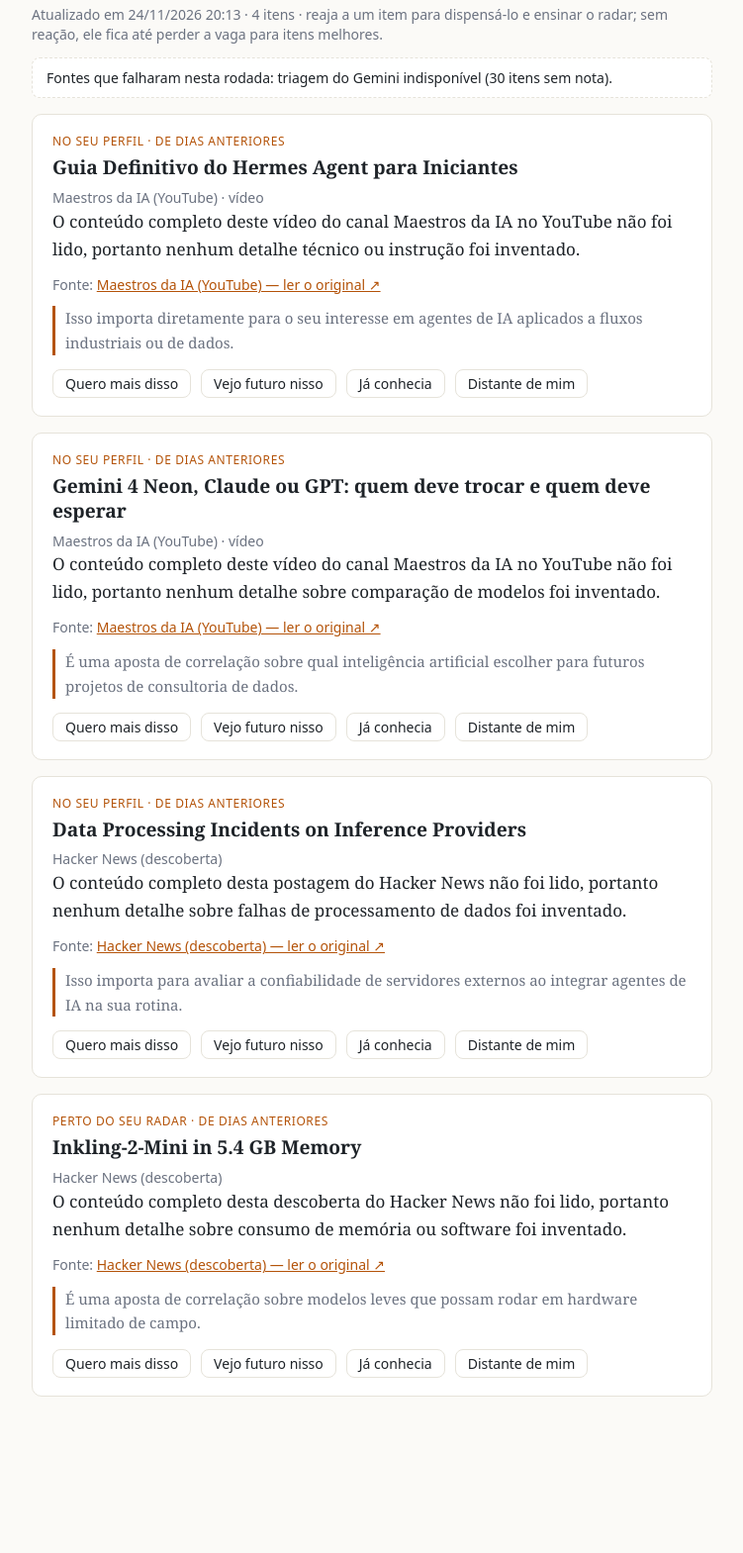
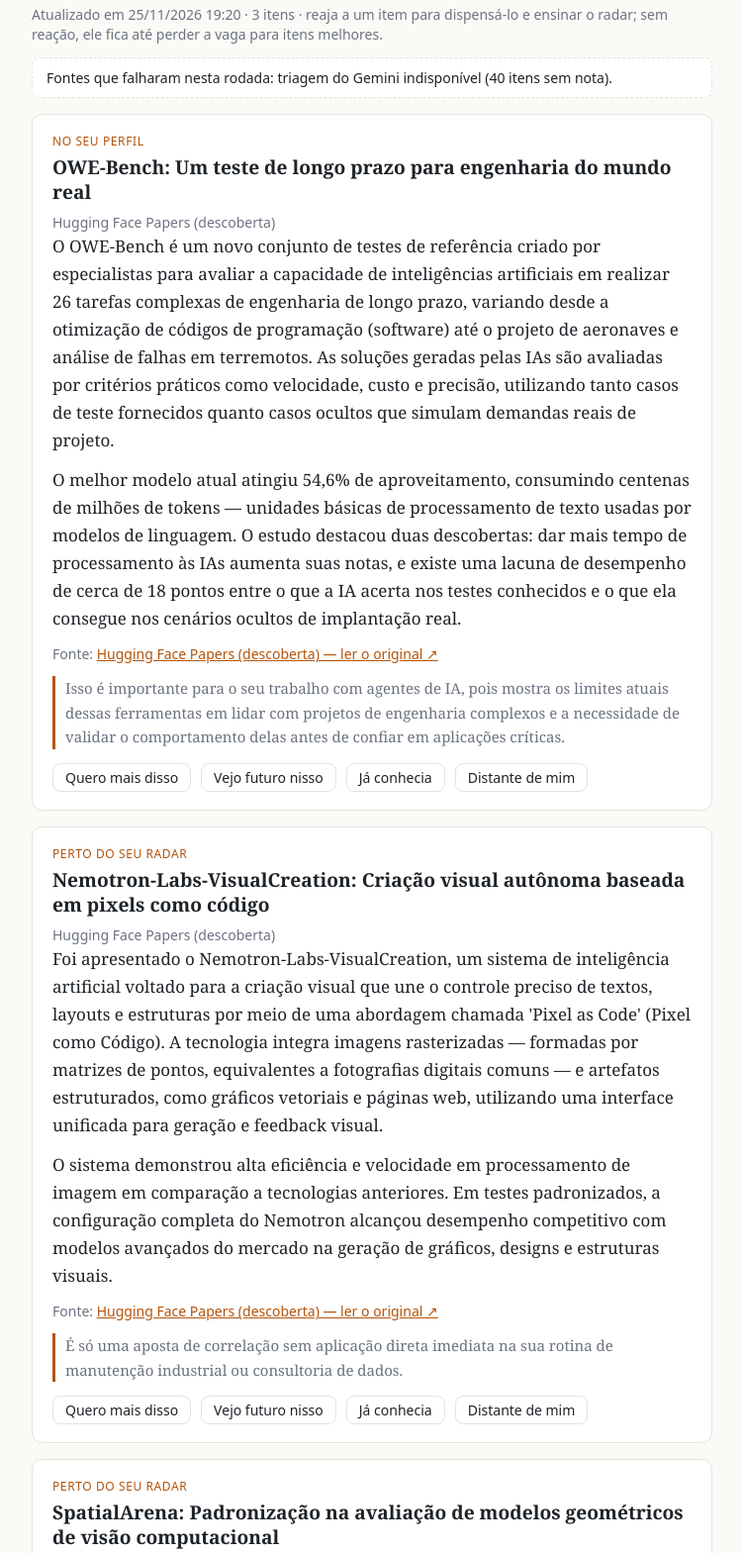
Before and after one commit to lkfrota/radar-ia, a plain HTML site: page docs/index.html in a window 1280 px wide. Shown: the part 120-1689 px from the top of the page at 99% size, without its empty margins (264-1015 px from the left). Before the commit the page ends 1627 px from the top, so only its background shows below. Drawn offline with Linux system fonts and the light colour scheme.

Commit message:
radar: rodada 2026-11-25

```diff
--- a/docs/index.html
+++ b/docs/index.html
@@ -41,18 +41,19 @@
     <nav><a href="index.html">Hoje</a><a href="config.html">Configurar</a></nav>
   </header>
 
-<p class="meta">Atualizado em 24/11/2026 20:13 · 4 itens · reaja a um item para dispensá-lo e ensinar o radar; sem reação, ele fica até perder a vaga para itens melhores.</p>
-
-<p class="aviso">Fontes que falharam nesta rodada: triagem do Gemini indisponível (30 itens sem nota).</p>
+<p class="meta">Atualizado em 25/11/2026 19:20 · 3 itens · reaja a um item para dispensá-lo e ensinar o radar; sem reação, ele fica até perder a vaga para itens melhores.</p>
 
 
-<article data-url="https://www.youtube.com/watch?v=8sV6rsGFCS8" data-tema="agentes de ia" data-fonte="Maestros da IA (YouTube)">
-  <div class="tag">No seu perfil · de dias anteriores</div>
-  <h2><a href="https://www.youtube.com/watch?v=8sV6rsGFCS8" target="_blank" rel="noopener">Guia Definitivo do Hermes Agent para Iniciantes</a></h2>
-  <div class="meta">Maestros da IA (YouTube) · vídeo</div>
-  <p>O conteúdo completo deste vídeo do canal Maestros da IA no YouTube não foi lido, portanto nenhum detalhe técnico ou instrução foi inventado.</p>
-  <p class="meta fonte">Fonte: <a href="https://www.youtube.com/watch?v=8sV6rsGFCS8" target="_blank" rel="noopener">Maestros da IA (YouTube) — ler o original ↗</a></p>
-  <div class="porque">Isso importa diretamente para o seu interesse em agentes de IA aplicados a fluxos industriais ou de dados.</div>
+<p class="aviso">Fontes que falharam nesta rodada: triagem do Gemini indisponível (40 itens sem nota).</p>
+
+
+<article data-url="https://huggingface.co/papers/2611.30017" data-tema="engenharia e agentes" data-fonte="Hugging Face Papers (descoberta)">
+  <div class="tag">No seu perfil</div>
+  <h2><a href="https://huggingface.co/papers/2611.30017" target="_blank" rel="noopener">OWE-Bench: Um teste de longo prazo para engenharia do mundo real</a></h2>
+  <div class="meta">Hugging Face Papers (descoberta)</div>
+  <p>O OWE-Bench é um novo conjunto de testes de referência criado por especialistas para avaliar a capacidade de inteligências artificiais em realizar 26 tarefas complexas de engenharia de longo prazo, variando desde a otimização de códigos de programação (software) até o projeto de aeronaves e análise de falhas em terremotos. As soluções geradas pelas IAs são avaliadas por critérios práticos como velocidade, custo e precisão, utilizando tanto casos de teste fornecidos quanto casos ocultos que simulam demandas reais de projeto.</p><p>O melhor modelo atual atingiu 54,6% de aproveitamento, consumindo centenas de milhões de tokens — unidades básicas de processamento de texto usadas por modelos de linguagem. O estudo destacou duas descobertas: dar mais tempo de processamento às IAs aumenta suas notas, e existe uma lacuna de desempenho de cerca de 18 pontos entre o que a IA acerta nos testes conhecidos e o que ela consegue nos cenários ocultos de implantação real.</p>
+  <p class="meta fonte">Fonte: <a href="https://huggingface.co/papers/2611.30017" target="_blank" rel="noopener">Hugging Face Papers (descoberta) — ler o original ↗</a></p>
+  <div class="porque">Isso é importante para o seu trabalho com agentes de IA, pois mostra os limites atuais dessas ferramentas em lidar com projetos de engenharia complexos e a necessidade de validar o comportamento delas antes de confiar em aplicações críticas.</div>
   <div class="acoes">
     <button data-acao="quero_mais" title="Tem gancho com o que faço: quero mais conteúdo assim">Quero mais disso</button>
     <button data-acao="futuro" title="Não aplico hoje, mas é um cenário que preciso acompanhar">Vejo futuro nisso</button>
@@ -61,13 +62,13 @@
   </div>
 </article>
 
-<article data-url="https://www.youtube.com/watch?v=gWQCFVpVo5A" data-tema="modelos de linguagem" data-fonte="Maestros da IA (YouTube)">
-  <div class="tag">No seu perfil · de dias anteriores</div>
-  <h2><a href="https://www.youtube.com/watch?v=gWQCFVpVo5A" target="_blank" rel="noopener">Gemini 4 Neon, Claude ou GPT: quem deve trocar e quem deve esperar</a></h2>
-  <div class="meta">Maestros da IA (YouTube) · vídeo</div>
-  <p>O conteúdo completo deste vídeo do canal Maestros da IA no YouTube não foi lido, portanto nenhum detalhe sobre comparação de modelos foi inventado.</p>
-  <p class="meta fonte">Fonte: <a href="https://www.youtube.com/watch?v=gWQCFVpVo5A" target="_blank" rel="noopener">Maestros da IA (YouTube) — ler o original ↗</a></p>
-  <div class="porque">É uma aposta de correlação sobre qual inteligência artificial escolher para futuros projetos de consultoria de dados.</div>
+<article data-url="https://huggingface.co/papers/2611.31358" data-tema="agentes de ia" data-fonte="Hugging Face Papers (descoberta)">
+  <div class="tag">Perto do seu radar</div>
+  <h2><a href="https://huggingface.co/papers/2611.31358" target="_blank" rel="noopener">Nemotron-Labs-VisualCreation: Criação visual autônoma baseada em pixels como código</a></h2>
+  <div class="meta">Hugging Face Papers (descoberta)</div>
+  <p>Foi apresentado o Nemotron-Labs-VisualCreation, um sistema de inteligência artificial voltado para a criação visual que une o controle preciso de textos, layouts e estruturas por meio de uma abordagem chamada &#39;Pixel as Code&#39; (Pixel como Código). A tecnologia integra imagens rasterizadas — formadas por matrizes de pontos, equivalentes a fotografias digitais comuns — e artefatos estruturados, como gráficos vetoriais e páginas web, utilizando uma interface unificada para geração e feedback visual.</p><p>O sistema demonstrou alta eficiência e velocidade em processamento de imagem em comparação a tecnologias anteriores. Em testes padronizados, a configuração completa do Nemotron alcançou desempenho competitivo com modelos avançados do mercado na geração de gráficos, designs e estruturas visuais.</p>
+  <p class="meta fonte">Fonte: <a href="https://huggingface.co/papers/2611.31358" target="_blank" rel="noopener">Hugging Face Papers (descoberta) — ler o original ↗</a></p>
+  <div class="porque">É só uma aposta de correlação sem aplicação direta imediata na sua rotina de manutenção industrial ou consultoria de dados.</div>
   <div class="acoes">
     <button data-acao="quero_mais" title="Tem gancho com o que faço: quero mais conteúdo assim">Quero mais disso</button>
     <button data-acao="futuro" title="Não aplico hoje, mas é um cenário que preciso acompanhar">Vejo futuro nisso</button>
@@ -76,28 +77,13 @@
   </div>
 </article>
 
-<article data-url="https://openrouter.ai/blog/announcements/data-processing-incidents-on-inference-providers/" data-tema="infraestrutura de ia" data-fonte="Hacker News (descoberta)">
-  <div class="tag">No seu perfil · de dias anteriores</div>
-  <h2><a href="https://openrouter.ai/blog/announcements/data-processing-incidents-on-inference-providers/" target="_blank" rel="noopener">Data Processing Incidents on Inference Providers</a></h2>
-  <div class="meta">Hacker News (descoberta)</div>
-  <p>O conteúdo completo desta postagem do Hacker News não foi lido, portanto nenhum detalhe sobre falhas de processamento de dados foi inventado.</p>
-  <p class="meta fonte">Fonte: <a href="https://openrouter.ai/blog/announcements/data-processing-incidents-on-inference-providers/" target="_blank" rel="noopener">Hacker News (descoberta) — ler o original ↗</a></p>
-  <div class="porque">Isso importa para avaliar a confiabilidade de servidores externos ao integrar agentes de IA na sua rotina.</div>
-  <div class="acoes">
-    <button data-acao="quero_mais" title="Tem gancho com o que faço: quero mais conteúdo assim">Quero mais disso</button>
-    <button data-acao="futuro" title="Não aplico hoje, mas é um cenário que preciso acompanhar">Vejo futuro nisso</button>
-    <button data-acao="ja_conhecia" title="Está no meu radar, mas não era novidade">Já conhecia</button>
-    <button data-acao="fora_foco" title="Não encosta no que faço (tema ou pesquisa distante da aplicação)">Distante de mim</button>
-  </div>
-</article>
-
-<article data-url="https://github.com/ShinMegamiBoson/lookatmyquant" data-tema="modelos de linguagem" data-fonte="Hacker News (descoberta)">
-  <div class="tag">Perto do seu radar · de dias anteriores</div>
-  <h2><a href="https://github.com/ShinMegamiBoson/lookatmyquant" target="_blank" rel="noopener">Inkling-2-Mini in 5.4 GB Memory</a></h2>
-  <div class="meta">Hacker News (descoberta)</div>
-  <p>O conteúdo completo desta descoberta do Hacker News não foi lido, portanto nenhum detalhe sobre consumo de memória ou software foi inventado.</p>
-  <p class="meta fonte">Fonte: <a href="https://github.com/ShinMegamiBoson/lookatmyquant" target="_blank" rel="noopener">Hacker News (descoberta) — ler o original ↗</a></p>
-  <div class="porque">É uma aposta de correlação sobre modelos leves que possam rodar em hardware limitado de campo.</div>
+<article data-url="https://huggingface.co/papers/2611.32816" data-tema="visão computacional 3d" data-fonte="Hugging Face Papers (descoberta)">
+  <div class="tag">Perto do seu radar</div>
+  <h2><a href="https://huggingface.co/papers/2611.32816" target="_blank" rel="noopener">SpatialArena: Padronização na avaliação de modelos geométricos de visão computacional</a></h2>
+  <div class="meta">Hugging Face Papers (descoberta)</div>
+  <p>O SpatialArena é uma plataforma aberta desenvolvida para unificar a avaliação de modelos geométricos de fundação — inteligências artificiais focadas em percepção tridimensional, como redes de profundidade monocular (que estimam a distância de objetos a partir de uma única imagem em 2D) e reconstrução 3D. A ferramenta resolve o problema da falta de padronização nas pesquisas anteriores, aplicando métricas idênticas a 52 modelos diferentes utilizando centenas de milhares de imagens em cenários internos, externos, aéreos e dinâmicos.</p>
+  <p class="meta fonte">Fonte: <a href="https://huggingface.co/papers/2611.32816" target="_blank" rel="noopener">Hugging Face Papers (descoberta) — ler o original ↗</a></p>
+  <div class="porque">Isso se conecta diretamente com a sua atuação em energia solar e manutenção industrial ao expor o estado da arte de sistemas que interpretam geometrias e ambientes em 3D, fundamentais para inspeções visuais automatizadas e mapeamento de campo.</div>
   <div class="acoes">
     <button data-acao="quero_mais" title="Tem gancho com o que faço: quero mais conteúdo assim">Quero mais disso</button>
     <button data-acao="futuro" title="Não aplico hoje, mas é um cenário que preciso acompanhar">Vejo futuro nisso</button>
--- /dev/null
+++ b/estado/rodada.json
@@ -0,0 +1,6 @@
+{
+  "dia": "2026-11-25",
+  "hora": "19:20",
+  "triagem_ok": true,
+  "tentativa": 1
+}
--- a/estado/vistos.json
+++ b/estado/vistos.json
@@ -225,5 +225,8 @@
   "https://www.youtube.com/watch?v=8sV6rsGFCS8",
   "https://www.youtube.com/watch?v=gWQCFVpVo5A",
   "https://openrouter.ai/blog/announcements/data-processing-incidents-on-inference-providers/",
-  "https://github.com/ShinMegamiBoson/lookatmyquant"
+  "https://github.com/ShinMegamiBoson/lookatmyquant",
+  "https://huggingface.co/papers/2611.30017",
+  "https://huggingface.co/papers/2611.31358",
+  "https://huggingface.co/papers/2611.32816"
 ]
```
Also changed, not shown: estado/pendentes.json (+31 -43 lines).
